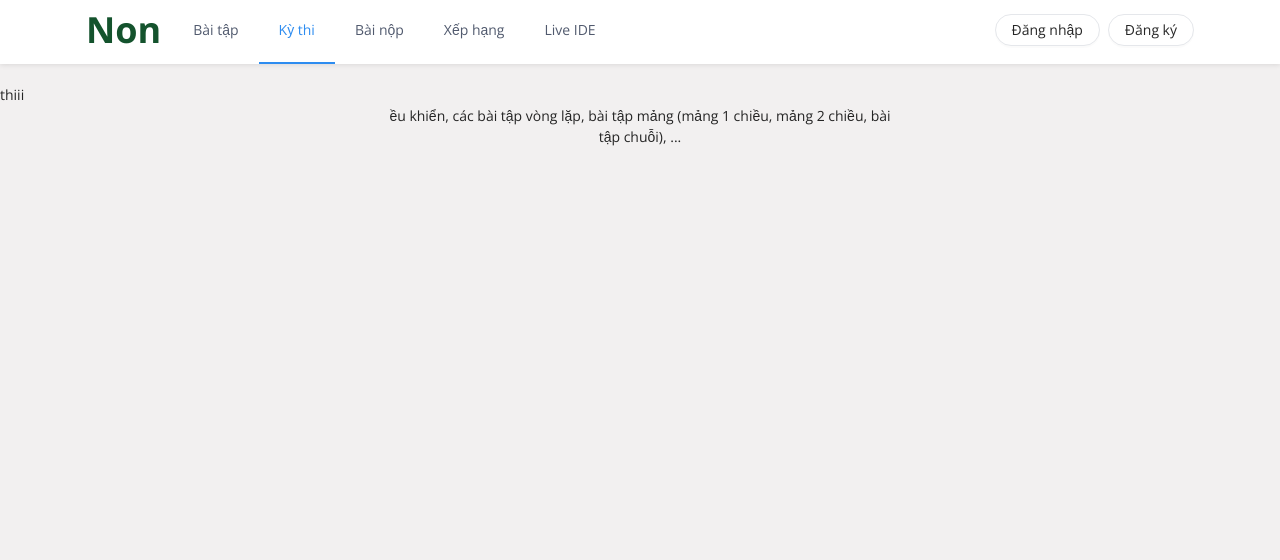
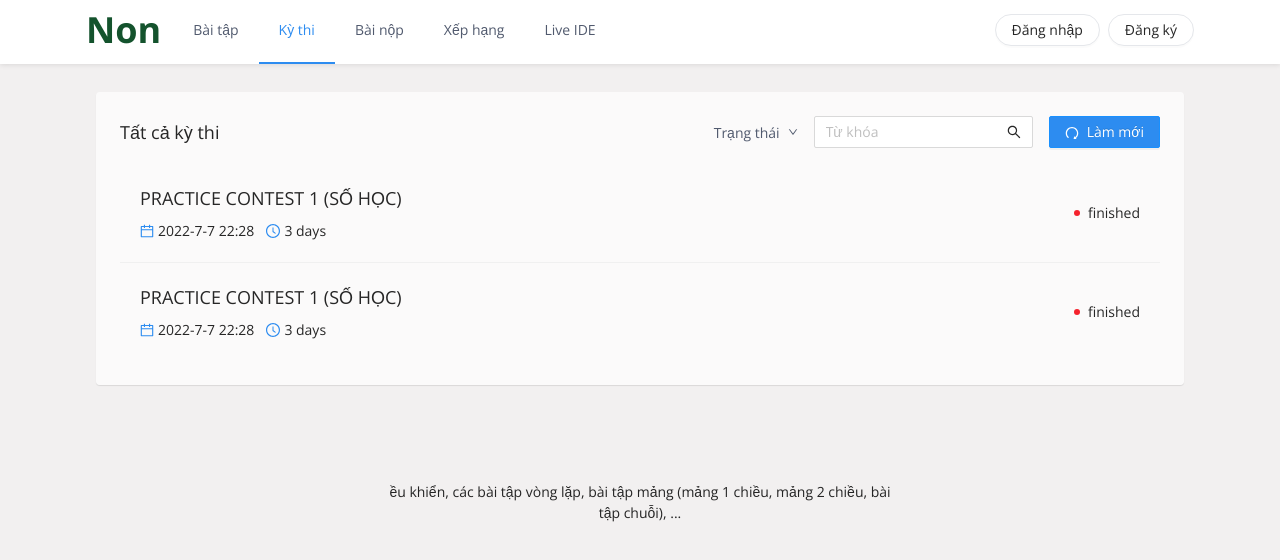
Before and after one commit to vidongls/code-practice, a React (Create React App) app: page /exam in a window 1280 px wide. Shown: the top 560 px of the page. Built offline with nearby package versions, Linux system fonts and the light colour scheme.

Commit message:
add exam

```diff
--- a/src/components/CodeEditor/defineTheme.ts
+++ b/src/components/CodeEditor/defineTheme.ts
@@ -21,6 +21,7 @@ export const monacoThemes = {
     'solarized-light': 'Solarized-light',
     idlefingers: 'idleFingers',
     monoindustrial: 'monoindustrial',
+    dracula: 'Dracula'
 }
 
 export type TThemes =
--- a/src/components/CodeEditor/index.tsx
+++ b/src/components/CodeEditor/index.tsx
@@ -10,6 +10,8 @@ interface ICodeEditorProps {}
 const { Option } = Select
 const options = {
     minimap: { enabled: false },
+    selectOnLineNumbers: true,
+
 }
 const CodeEditor: React.FC<ICodeEditorProps> = props => {
     const [content, setContent] = useState<string | undefined>('')
@@ -73,7 +75,7 @@ const CodeEditor: React.FC<ICodeEditorProps> = props => {
             </div>
             <div className="bg-gray-50 shadow-lg">
                 <Editor
-                    className="h-[700px] w-full"
+                    className="h-[700px] w-full code-editor"
                     theme={theme}
                     language={language}
                     defaultValue={content}
--- a/src/pages/Challenge/index.tsx
+++ b/src/pages/Challenge/index.tsx
@@ -18,7 +18,7 @@ const Challenge: React.FC<IChallengeProps> = props => {
         <div className="bg-white">
             <Header />
             <div className="grid h-[calc(100vh_-_50px)] grid-cols-2 bg-white ">
-                <div className="overflow-y-auto">
+                <div className="overflow-y-auto shadow-xl shadow-gray-200">
                     <Tabs items={items} />
                 </div>
 
--- /dev/null
+++ b/src/pages/Exam/index.tsx
@@ -0,0 +1,106 @@
+import { CalendarOutlined, ClockCircleOutlined, DownOutlined, RedoOutlined, SearchOutlined } from '@ant-design/icons'
+import { Badge, Button, Dropdown, Input, List, Menu } from 'antd'
+import React from 'react'
+import { Link } from 'react-router-dom'
+
+import Box from '../../components/Box'
+
+interface IExamProps {}
+
+const Exam: React.FC<IExamProps> = props => {
+    const menu = (
+        <Menu
+            items={[
+                {
+                    label: <p>Tất cả</p>,
+                    key: '0',
+                },
+                {
+                    label: <p>Đang diễn ra</p>,
+                    key: '1',
+                },
+                {
+                    label: <p>Chưa bắt đầu</p>,
+                    key: '2',
+                },
+                {
+                    label: <p>Đã kết thúc</p>,
+                    key: '3',
+                },
+            ]}
+        />
+    )
+
+    const data = [
+        {
+            title: 'PRACTICE CONTEST 1 (SỐ HỌC)',
+            startDate: '2022-7-7 22:28',
+            time: '3 days',
+            status: 'finished',
+        },
+        {
+            title: 'PRACTICE CONTEST 1 (SỐ HỌC)',
+            startDate: '2022-7-7 22:28',
+            time: '3 days',
+            status: 'finished',
+        },
+    ]
+
+    return (
+        <div className="p-8 pt-2  lg:p-24 lg:pt-2">
+            <Box className="p-6">
+                <div className="mb-4 flex items-center justify-between">
+                    <h3 className="text-medium text-lg">Tất cả kỳ thi</h3>
+                    <div className="flex items-center gap-4">
+                        <Dropdown overlay={menu}>
+                            <div className="flex cursor-pointer items-center whitespace-nowrap">
+                                <span> Trạng thái</span> <DownOutlined className="ml-2" />
+                            </div>
+                        </Dropdown>
+                        <Input
+                            placeholder="Từ khóa"
+                            suffix={<SearchOutlined />}
+                            className="rounded-sm"
+                        />
+                        <Button
+                            icon={<RedoOutlined />}
+                            type="primary"
+                            className="flex items-center bg-primary "
+                        >
+                            Làm mới
+                        </Button>
+                    </div>
+                </div>
+                <List
+                    dataSource={data}
+                    renderItem={item => (
+                        <List.Item className="item-center flex justify-between p-5">
+                            <div>
+                                <Link
+                                    to="#"
+                                    className="text-lg underline-offset-4 hover:underline"
+                                >
+                                    {item.title}
+                                </Link>
+                                <div className="flex gap-3 mt-2">
+                                    <span className="flex items-center gap-1">
+                                        <CalendarOutlined className="text-primary" />
+                                        {item.startDate}
+                                    </span>
+                                    <span className="flex items-center gap-1">
+                                        <ClockCircleOutlined className="text-primary" />
+                                        {item.time}
+                                    </span>
+                                </div>
+                            </div>
+                            <Badge color="red" text={item.status} />
+
+                        </List.Item>
+                    )}
+                />
+            </Box>
+        </div>
+    )
+}
+
+export default Exam
--- a/src/pages/Exercise/components/List/index.tsx
+++ b/src/pages/Exercise/components/List/index.tsx
@@ -3,10 +3,11 @@ import React from 'react'
 import Box from '../../../../components/Box'
 import { DownOutlined, SearchOutlined, RedoOutlined } from '@ant-design/icons'
 import { ColumnsType } from 'antd/lib/table'
+import { Link } from 'react-router-dom'
 
 interface DataType {
     key: React.Key
-    name: string
+    title: string
     age: number
     address: string
 }
@@ -16,21 +17,19 @@ interface IExerciseListProps {}
 const ExerciseList: React.FC<IExerciseListProps> = props => {
     const columns: ColumnsType<DataType> = [
         {
-            title: <p className="font-semibold">ID</p>,
-            dataIndex: 'name',
+            title: <p className="font-semibold">Tiêu đề</p>,
+            dataIndex: 'title',
+            render(title, record, index) {
+                return <Link to="/challenge">{title}</Link>
+            },
         },
         {
-            title: <p className="font-semibold">Tiêu đề</p>,
-            dataIndex: 'address',
-        },
-        {
-            title: <p className="font-semibold">Mức</p>,
+            title: <p className="font-semibold">Mức độ</p>,
             dataIndex: 'address',
         },
         {
             title: <p className="font-semibold">Đã nộp</p>,
-            dataIndex: 'age',
-            sorter: (a: any, b: any) => a.age - b.age,
+            dataIndex: 'address',
         },
         {
             title: <p className="font-semibold">Bài đạt</p>,
@@ -64,25 +63,25 @@ const ExerciseList: React.FC<IExerciseListProps> = props => {
     const data: DataType[] = [
         {
             key: '1',
-            name: 'John Brown',
+            title: 'John Brown',
             age: 32,
             address: 'New York No. 1 Lake Park',
         },
         {
             key: '2',
-            name: 'Jim Green',
+            title: 'Jim Green',
             age: 42,
             address: 'London No. 1 Lake Park',
         },
         {
             key: '3',
-            name: 'Joe Black',
+            title: 'Joe Black',
             age: 32,
             address: 'Sidney No. 1 Lake Park',
         },
         {
             key: '4',
-            name: 'Jim Red',
+            title: 'Jim Red',
             age: 32,
             address: 'London No. 2 Lake Park',
         },
@@ -106,7 +105,8 @@ const ExerciseList: React.FC<IExerciseListProps> = props => {
                     <Button
                         icon={<RedoOutlined />}
                         type="primary"
-                        className="flex items-center bg-primary ">
+                        className="flex items-center bg-primary "
+                    >
                         Làm mới
                     </Button>
                 </div>
--- a/src/pages/Exercise/index.tsx
+++ b/src/pages/Exercise/index.tsx
@@ -8,7 +8,7 @@ interface IExerciseProps {}
 
 const Exercise: React.FC<IExerciseProps> = props => {
     return (
-        <div className="p-8 pt-4  lg:p-24 lg:pt-10">
+        <div className="p-8 pt-2  lg:p-24 lg:pt-2">
             <div className="gap-4 lg:grid lg:grid-cols-4">
                 <div className="lg:col-span-3">
                     <ExerciseList />
--- a/src/resources/scss/_challenge.scss
+++ b/src/resources/scss/_challenge.scss
@@ -1,6 +1,10 @@
+.code-editor {
+    span {
+        font-family: SF Mono, Consolas, 'Courier New', monospace;
+    }
+}
+
 .challenge-tabs {
-    &__list {
-    }
     &__item {
         writing-mode: vertical-lr;
     }
--- a/src/router/index.tsx
+++ b/src/router/index.tsx
@@ -6,6 +6,7 @@ import Register from '../pages/Register'
 import Login from '../pages/Login'
 import Exercise from '../pages/Exercise'
 import Challenge from '../pages/Challenge'
+import Exam from '../pages/Exam'
 
 const Router = () => {
     return (
@@ -20,7 +21,8 @@ const Router = () => {
             />
             <Route
                 path="/"
-                element={<DefaultLayout />}>
+                element={<DefaultLayout />}
+            >
                 <Route
                     index
                     element={<Home />}
@@ -31,7 +33,7 @@ const Router = () => {
                 />
                 <Route
                     path="exam"
-                    element={<div>thiii</div>}
+                    element={<Exam />}
                 />
             </Route>
             <Route
```
